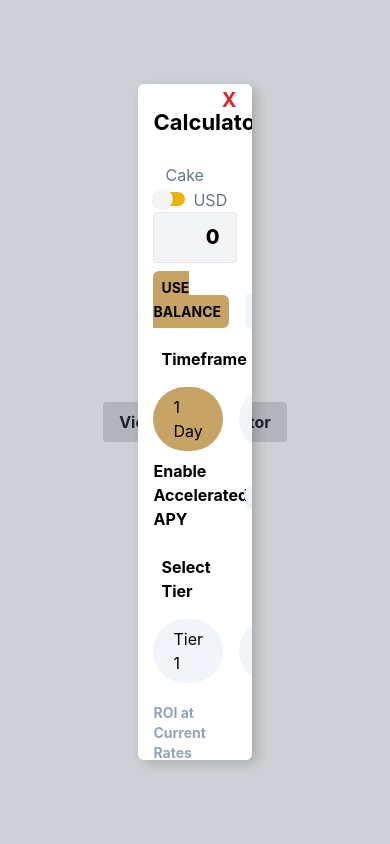
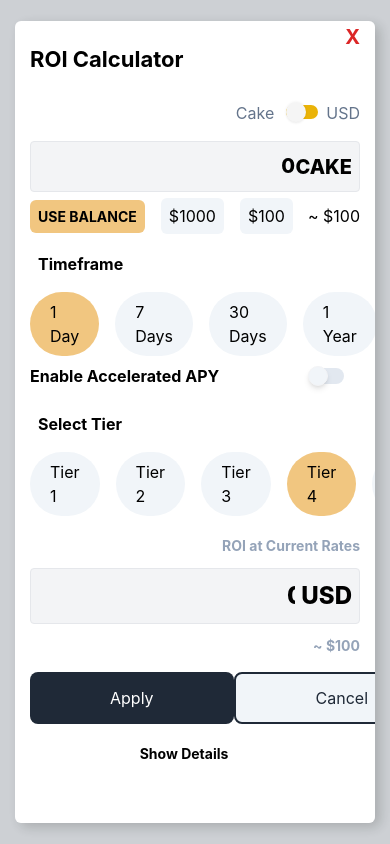
Before and after one commit to nkknnnk/roi-calculator, a React (Create React App) app: page / in a window 390 px wide. Both pictures are taken after a click on the button "View Roi Calculator". Built offline with nearby package versions, Linux system fonts and the light colour scheme; some icons are missing.

Commit message:
Initial commit

```diff
--- a/src/index.css
+++ b/src/index.css
@@ -46,7 +46,7 @@
   align-items: center;
   padding: 15px;
   overflow: hidden;
-  overflow-y: auto;
+  overflow-y: hidden;
   z-index: 10000;
   background: rgba(0, 0, 0, 0.15);
 }
@@ -76,8 +76,8 @@
   /* height: 100%; */
   height: auto;
   max-width: 29vw;
-  max-height: 80vh;
-  min-height: 80vh;
+  max-height: 85vh;
+  min-height: 78vh;
   padding: 15px;
   background: #FFFFFF;
   -webkit-box-shadow: 5px 4px 13px rgba(0, 0, 0, 0.18);
@@ -241,5 +241,77 @@
 
 
 .active{
-  background-color: #C8A366;
+  background-color: #f1c680;
 }
+
+
+
+
+@media screen and (max-width: 1680px) {
+  .modal .modal-body {
+    background: #fff;
+    width: 85vw;
+    /* height: 100%; */
+    height: auto;
+    max-width: 80vw;
+    max-height: 96vh;
+    min-height: 95vh;
+    padding: 15px;
+    background: #FFFFFF;
+    -webkit-box-shadow: 5px 4px 13px rgba(0, 0, 0, 0.18);
+    box-shadow: 5px 4px 13px rgba(0, 0, 0, 0.18);
+    border-radius: 6px;
+    overflow-y: hidden;
+  }
+}
+@media screen and (max-width: 1280px) {
+  .modal .modal-body {
+    background: #fff;
+    width: 90vw;
+    /* height: 100%; */
+    height: auto;
+    max-width: 90vw;
+    max-height: 96vh;
+    min-height: 95vh;
+    padding: 15px;
+    background: #FFFFFF;
+    -webkit-box-shadow: 5px 4px 13px rgba(0, 0, 0, 0.18);
+    box-shadow: 5px 4px 13px rgba(0, 0, 0, 0.18);
+    border-radius: 6px;
+    overflow-y: hidden;
+  }
+}
+@media screen and (max-width: 980px) {
+  .modal .modal-body {
+    background: #fff;
+    width: 97vw;
+    /* height: 100%; */
+    height: auto;
+    max-width: 98vw;
+    max-height: 98vh;
+    min-height: 95vh;
+    padding: 15px;
+    background: #FFFFFF;
+    -webkit-box-shadow: 5px 4px 13px rgba(0, 0, 0, 0.18);
+    box-shadow: 5px 4px 13px rgba(0, 0, 0, 0.18);
+    border-radius: 6px;
+    overflow-y: hidden;
+  }
+}
+@media screen and (max-width: 680px) {
+  .modal .modal-body {
+    background: #fff;
+    width: 97vw;
+    /* height: 100%; */
+    height: auto;
+    max-width: 98vw;
+    max-height: 98vh;
+    min-height: 95vh;
+    padding: 15px;
+    background: #FFFFFF;
+    -webkit-box-shadow: 5px 4px 13px rgba(0, 0, 0, 0.18);
+    box-shadow: 5px 4px 13px rgba(0, 0, 0, 0.18);
+    border-radius: 6px;
+    overflow-y: hidden;
+  }
+}
--- a/src/pages/Roi.jsx
+++ b/src/pages/Roi.jsx
@@ -6,16 +6,31 @@
 const Roi = ({ setShowCalculator }) => {
   const [showDetails, setshowDetails] = useState(false);
   const [input, setInput] = useState({ cake: 0, usd: 0 });
+  const roiforTimeFrame = {day1: "63.34", day7: "33.12", day30: "23.56", year1: "17.83", year5: "14.67"}
+  const [chooseRoi, setchooseRoi] = useState(roiforTimeFrame.day1)
   const onChange = (e) => {
     setInput({ ...input, [e.target.name]: `${e.target.value}` });
   };
   const activebtn = (clases, id) => {
+    if(id==="active4"){
+        setchooseRoi(roiforTimeFrame.day1)
+
+    }else if(id==="active5"){
+        setchooseRoi(roiforTimeFrame.day7)
+    }else if(id==="active6"){
+        setchooseRoi(roiforTimeFrame.day30)
+    }else if(id==="active7"){
+        setchooseRoi(roiforTimeFrame.year1)
+    }else if(id==="active8"){
+        setchooseRoi(roiforTimeFrame.year5)
+    }
     document.querySelectorAll(clases).forEach((e) => {
       e.classList.remove("active");
     });
-    console.log(document.querySelectorAll(clases));
     document.getElementById(id).classList.add("active");
+
   };
+  console.log(chooseRoi)
   return ReactDOM.createPortal(
     <div className="modal">
       <div className="modal-body">
@@ -23,7 +38,7 @@
           className="flex justify-between items-center flex-row w-full relative"
           style={{ marginTop: "-17px" }}
         >
-          <h2>Calculator</h2>
+          <h2>ROI Calculator</h2>
           <button
             className="text-xl font-bold uppercase text-red-600 absolute right-0 top-1"
             onClick={() => setShowCalculator(false)}
@@ -32,7 +47,7 @@
           </button>
         </div>
         <div className="flex justify-end">
-          <div className="text-bold text-slate-500">
+          <div className="text-bold text-slate-500 mb-4">
             <span className="mx-3">Cake</span>
             <input
               className="mr-2 mt-[0.3rem] h-3.5 w-8 appearance-none rounded-[0.4375rem] bg-yellow-500 before:pointer-events-none before:absolute before:h-3.5 before:w-3.5 before:rounded-full before:bg-transparent before:content-[''] after:absolute after:z-[2] after:-mt-[0.1875rem] after:h-5 after:w-5 after:rounded-full after:border-none after:bg-neutral-100 after:shadow-[0_0px_3px_0_rgb(0_0_0_/_7%),_0_2px_2px_0_rgb(0_0_0_/_4%)] after:transition-[background-color_0.2s,transform_0.2s] after:content-[''] checked:bg-neutral-300 checked:after:absolute checked:after:z-[2] checked:after:-mt-[3px] checked:after:ml-[1.0625rem] checked:after:h-5 checked:after:w-5  checked:after:border-none checked:after:bg-yellow-100 hover:cursor-pointer focus:outline-none focus:ring-0 focus:before:scale-100 focus:before:opacity-[0.12] focus:before:shadow-[3px_-1px_0px_13px_rgba(0,0,0,0.6)] focus:before:transition-[box-shadow_0.2s,transform_0.2s] focus:after:absolute focus:after:z-[1]  focus:after:content-[''] checked:focus:border-yellow-600 checked:focus:bg-primary checked:focus:before:ml-[1.0625rem] checked:focus:before:scale-100  dark:bg-yellow-600 dark:after:bg-neutral-400 dark:checked:bg-yellow-100 dark:checked:after:bg-yellow-500 dark:focus:before:shadow-[3px_-1px_0px_13px_rgba(255,255,255,0.4)]"
@@ -44,11 +59,12 @@
           </div>
         </div>
         <div className="flex flex-col justify-center ">
-          <div className="w-full">
+          <div className=" flex w-full relative">
+            <span className="text-black text-xl font-extrabold absolute top-3 right-2">CAKE</span>
             <input
               type="text"
               name="cake"
-              className="appearance-none block w-full bg-gray-100  border border-gray-200 rounded py-3 px-4 mb-3 leading-tight focus:outline-none focus:bg-white focus:border-gray-500 text-right text-black text-xl font-extrabold"
+              className="appearance-none block w-full bg-gray-100  border border-gray-200 rounded py-3 px-4 mb-3 leading-tight focus:outline-none focus:bg-white focus:border-gray-500 text-right text-black text-xl font-extrabold pr-16"
               value={input.cake}
               onChange={onChange}
             />
@@ -58,21 +74,24 @@
               <span
                 id="active1"
                 className="isrmvactive1 active cursor-pointer uppercase text-sm font-bold p-2 m-2 ml-0 bg-slate-100 rounded-md"
-                onClick={() => activebtn(".isrmvactive1", "active1")}
+                onClick={() => {activebtn(".isrmvactive1", "active1"); setInput({...input
+                    , usd: 0})}}
               >
                 use balance
               </span>
               <span
                 id="active2"
                 className="isrmvactive1 cursor-pointer  p-2 m-2 bg-slate-100 rounded-md"
-                onClick={() => activebtn(".isrmvactive1", "active2")}
+                onClick={() => {activebtn(".isrmvactive1", "active2"); setInput({...input
+                    , usd: 1000})}}
               >
                 $1000
               </span>
               <span
                 id="active3"
                 className="isrmvactive1 cursor-pointer  p-2 m-2 bg-slate-100 rounded-md"
-                onClick={() => activebtn(".isrmvactive1", "active3")}
+                onClick={() => {activebtn(".isrmvactive1", "active3"); setInput({...input
+                , usd: 100})}}
               >
                 $100
               </span>
@@ -122,7 +141,7 @@
         </div>
         <div className="flex justify-between">
           <div className="text-black font-bold">Enable Accelerated APY</div>
-          <div className="inline-flex items-center">
+          <div className="inline-flex items-center mr-4">
             <div className="relative inline-block h-4 w-8 cursor-pointer rounded-full">
               <input
                 id="switch-component"
@@ -188,13 +207,14 @@
             </span>
           </div>
           <div className="w-full relative">
-            <div className="absolute top-3 left-4">
+            <div className="absolute top-4 left-4">
               <PiPencilSimpleLight className="text-2xl text-slate-400" />
             </div>
+            <span className="text-black text-2xl font-extrabold absolute top-3 right-2">USD</span>
             <input
               type="text"
               name="usd"
-              className="pl-64 appearance-none block w-full bg-gray-100 border border-gray-200 rounded py-3 px-4 mb-3 leading-tight focus:outline-none focus:bg-white focus:border-gray-500 text-right text-black text-2xl font-extrabold"
+              className="pl-64 appearance-none block w-full bg-gray-100 border border-gray-200 rounded py-3 px-4 mb-3 leading-tight focus:outline-none focus:bg-white focus:border-gray-500 text-right text-black text-2xl font-extrabold pr-16"
               value={input.usd}
               onChange={onChange}
             />
@@ -225,7 +245,7 @@
           <div className="flex flex-col w-full">
             <div className="flex w-full justify-between">
               <span className="text-black font-bold">APY</span>
-              <span className="text-yellow-400 font-bold text-2xl">63.65%</span>
+              <span className="text-yellow-400 font-bold text-2xl">{chooseRoi}%</span>
             </div>
             <div>
               <ul>
```
